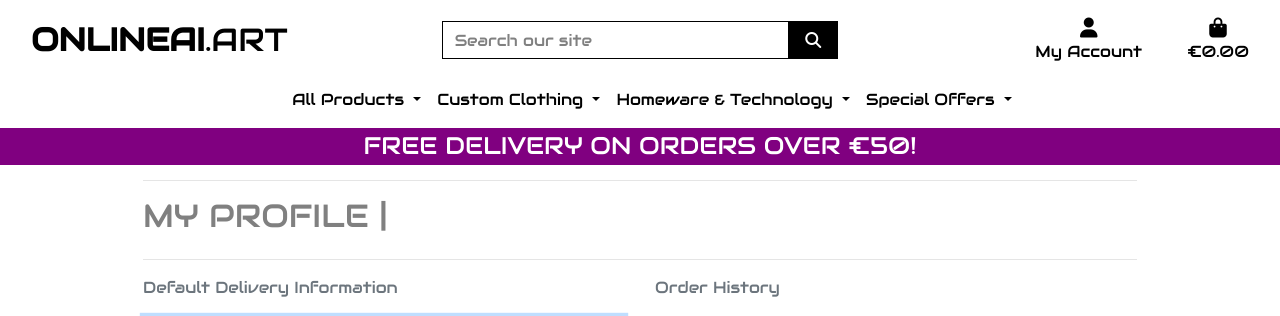
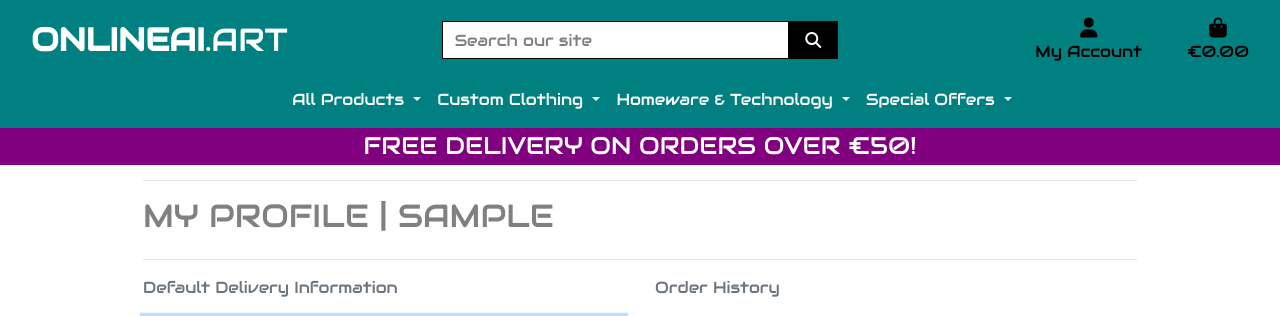
Before and after one commit to KC-7/ecommerce, a Django app: page /profile/ in a window 1280 px wide. Shown: the top 316 px of the page. Run offline with Django 3.2, Linux system fonts and the light colour scheme; the visitor is signed in with stand-in values (Sample User, id 1); data comes from the database, SQL or seed files in the repository; data that the repository does not hold is empty; some libraries are stand-ins or nearby versions.

Commit message:
Add custom favicon + Update styling for navbars, home and buttons (text & bg) + Add username to profile

```diff
--- a/home/templates/home/index.html
+++ b/home/templates/home/index.html
@@ -13,8 +13,8 @@
     <div class="container h-100">
         <div class="row h-100">
             <div class="col-7 col-md-6 my-auto">
-                <h1 class="display-4 logo-font text-white bg-trans-blue rounded-lg px-3">
-                    Discover one of a kind products that reflect your style.
+                <h1 class="display-4 logo-font text-white bg-teal rounded-lg px-3">
+                    Discover one of a kind products
                 </h1>
                 <div class="my-5">
                     <h4>
--- a/products/templates/products/product_detail.html
+++ b/products/templates/products/product_detail.html
@@ -25,6 +25,7 @@
                 </a>
                 {% endif %}
 
+                {{ SITE_LOGO }}
                 <!-- Test Code for POD Layering -->
                 <!-- <div class="image-container my-5">
                         <div class="tshirt-container">
--- a/profiles/templates/profiles/profile.html
+++ b/profiles/templates/profiles/profile.html
@@ -19,7 +19,7 @@
         <div class="row">
             <div class="col">
                 <hr>
-                <h2 class="logo-font mb-4">My Profile | {{ user.name }}</h2>
+                <h2 class="logo-font mb-4">My Profile | {{ user.username }}</h2>
                 <hr>
             </div>
         </div>
--- a/static/css/base.css
+++ b/static/css/base.css
@@ -53,14 +53,16 @@ body {
 }
 
 .shop-now-button {
-    background: rgb(11, 197, 186, 0.75);
+    background-color: var(--teal);
     color: var(--white);
     min-width: 260px;
+    border-radius: 10px;
 }
 
 .btn-black {
     background: var(--black);
     color: var(--white);
+    border-radius: 10px;
 }
 
 .btn-outline-black {
@@ -68,6 +70,7 @@ body {
     color: var(--black) !important;
     /* important is used to overide link colour for <a> elements */
     border: 1px solid black;
+    border-radius: 10px;
 }
 
 .btn-outline-black:hover,
@@ -83,8 +86,8 @@ body {
 .btn-black:hover,
 .btn-black:active,
 .btn-black:focus {
-    background: rgb(9, 146, 137);
-    color: var(--white);
+    background-color: var(--gold);
+    color: var(--black);
 }
 
 .text-black {
@@ -99,13 +102,18 @@ body {
     border: 1px solid black !important;
 }
 
-.bg-trans-blue {
-    background-color: rgba(11, 197, 186, 0.75) !important;
-}
-
 .bg-purple {
     background: var(--purple) !important;
 }
+
+.bg-teal {
+    background: var(--teal) !important;
+}
+
+.bg-grey {
+    background: var(--grey) !important;
+}
+
 
 .overlay {
     height: 100%;
--- /dev/null
+++ b/static/favicon/about.txt
@@ -0,0 +1,6 @@
+This favicon was generated using the following graphics from Twitter Twemoji:
+
+- Graphics Title: 1f47d.svg
+- Graphics Author: Copyright 2020 Twitter, Inc and other contributors (https://github.com/twitter/twemoji)
+- Graphics Source: https://github.com/twitter/twemoji/blob/master/assets/svg/1f47d.svg
+- Graphics License: CC-BY 4.0 (https://creativecommons.org/licenses/by/4.0/)
--- a/templates/base.html
+++ b/templates/base.html
@@ -13,6 +13,15 @@
 
     {% block extra_meta %}
     {% endblock %}
+
+    <!-- Favicon -->
+    {% block favicon %}
+        <link rel="apple-touch-icon" sizes="180x180" href="{% static 'favicon/apple-touch-icon.png' %}">
+        <link rel="icon" type="image/png" sizes="32x32" href="{% static 'favicon/favicon-32x32.png' %}">
+        <link rel="icon" type="image/png" sizes="16x16" href="{% static 'favicon/favicon-16x16.png' %}">
+        <link rel="manifest" href="{% static 'favicon/site.webmanifest' %}">
+    {% endblock %}
+
 
     {% block corecss %}
     <!-- Bootstrap CSS -->
@@ -58,10 +67,10 @@
 <body>
 
     <header class="container-fluid fixed-top">
-        <div id="topnav" class="row bg-white pt-lg-2 d-none d-lg-flex">
+        <div id="topnav" class="row bg-teal text-white pt-lg-2 d-none d-lg-flex">
             <div class="col-12 col-lg-4 my-auto py-1 py-lg-0 text-center text-lg-left">
                 <a href="{% url 'home' %}" class="nav-link main-logo-link">
-                    <h2 class="logo-font text-black my-0"><strong>onlineAI</strong>.art</h2>
+                    <h2 class="logo-font text-white my-0"><strong>onlineAI</strong>.art</h2>
                 </a>
             </div>
             <div class="col-12 col-lg-4 my-auto py-1 py-lg-0">
@@ -122,7 +131,7 @@
                 </ul>
             </div>
         </div>
-        <div class="row bg-white">
+        <div class="row bg-teal">
             <nav class="navbar navbar-expand-lg navbar-light w-100">
                 <button class="navbar-toggler" type="button" data-toggle="collapse" data-target="#main-nav"
                     aria-controls="main-nav" aria-expanded="false" aria-label="Toggle navigation">
--- a/templates/includes/main-nav.html
+++ b/templates/includes/main-nav.html
@@ -1,12 +1,12 @@
 <div class="collapse navbar-collapse navbar-light" id="main-nav">
     <ul class="navbar-nav ml-auto mr-auto">
         <li class="nav-item d-block d-md-none">
-            <a class="nav-link text-black text-center" href="{% url 'home' %}" id="home-link">
+            <a class="nav-link text-white text-center" href="{% url 'home' %}" id="home-link">
                 Home
             </a>
         </li>
         <li class="nav-item dropdown">
-            <a class="nav-link dropdown-toggle text-black text-center" href="#" id="all-products-link" role="button" data-toggle="dropdown" aria-haspopup="true" aria-expanded="false">
+            <a class="nav-link dropdown-toggle text-white text-center" href="#" id="all-products-link" role="button" data-toggle="dropdown" aria-haspopup="true" aria-expanded="false">
                 All Products
             </a>
             <div class="dropdown-menu border-0" aria-labelledby="all-products-link">
@@ -18,7 +18,7 @@
         </li>
 
         <li class="nav-item dropdown">
-            <a class="nav-link dropdown-toggle text-black text-center" href="#" id="clothing-link" role="button" data-toggle="dropdown" aria-haspopup="true" aria-expanded="false">
+            <a class="nav-link dropdown-toggle text-white text-center" href="#" id="clothing-link" role="button" data-toggle="dropdown" aria-haspopup="true" aria-expanded="false">
                 Custom Clothing
             </a>
             <div class="dropdown-menu border-0" aria-labelledby="clothing-link">
@@ -30,7 +30,7 @@
         </li>
 
         <li class="nav-item dropdown">
-            <a class="nav-link dropdown-toggle text-black text-center" href="#" id="homeware-link" role="button" data-toggle="dropdown" aria-haspopup="true" aria-expanded="false">
+            <a class="nav-link dropdown-toggle text-white text-center" href="#" id="homeware-link" role="button" data-toggle="dropdown" aria-haspopup="true" aria-expanded="false">
                 Homeware &amp; Technology
             </a>
             <div class="dropdown-menu border-0" aria-labelledby="homeware-link">
@@ -42,7 +42,7 @@
         </li>
 
         <li class="nav-item dropdown">
-            <a class="nav-link dropdown-toggle text-black text-center" href="#" id="specials-link" role="button" data-toggle="dropdown" aria-haspopup="true" aria-expanded="false">
+            <a class="nav-link dropdown-toggle text-white text-center" href="#" id="specials-link" role="button" data-toggle="dropdown" aria-haspopup="true" aria-expanded="false">
                 Special Offers
             </a>
             <div class="dropdown-menu border-0" aria-labelledby="specials-link">
```
Also changed, not shown: ecommerce/settings.py (+12 -0 lines), static/favicon/android-chrome-192x192.png (added), static/favicon/android-chrome-512x512.png (added), static/favicon/apple-touch-icon.png (added), static/favicon/favicon-16x16.png (added), static/favicon/favicon-32x32.png (added), static/favicon/favicon.ico (added), static/favicon/site.webmanifest (added).
